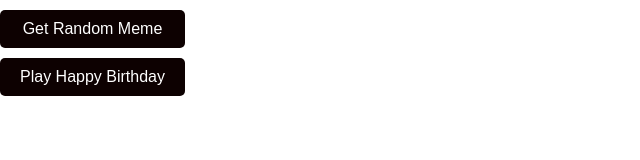
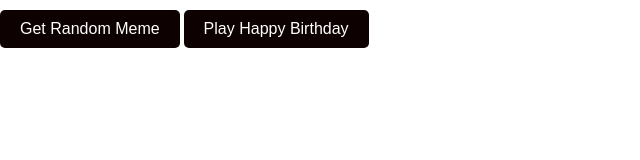
Before and after one commit to killshotroxs/API-meme-Project, a plain HTML site: page index.html in a window 1280 px wide. Shown: the whole page, without its empty margins (0-640 px from the left). Drawn offline with Linux system fonts and the light colour scheme.

Commit message:
Beta Test

```diff
--- a/index.css
+++ b/index.css
@@ -1,10 +1,10 @@
 body {
     margin: 0;
-  display: grid;
+    display: ;
     justify-content: center;
     align-items: center;
-  max-width: fit-content;
-  max-height: fit-content;
+    width: 50vh;
+    gap: 10px;
 }
 
 #meme-image {
@@ -39,6 +39,7 @@ body {
     text-align: center;
 }
 
+
 #meme-container button {
     margin-top: 10px; /* Add some space between the buttons and the image */
 }
```
Lines whose indentation alone changed are shown as unchanged.
